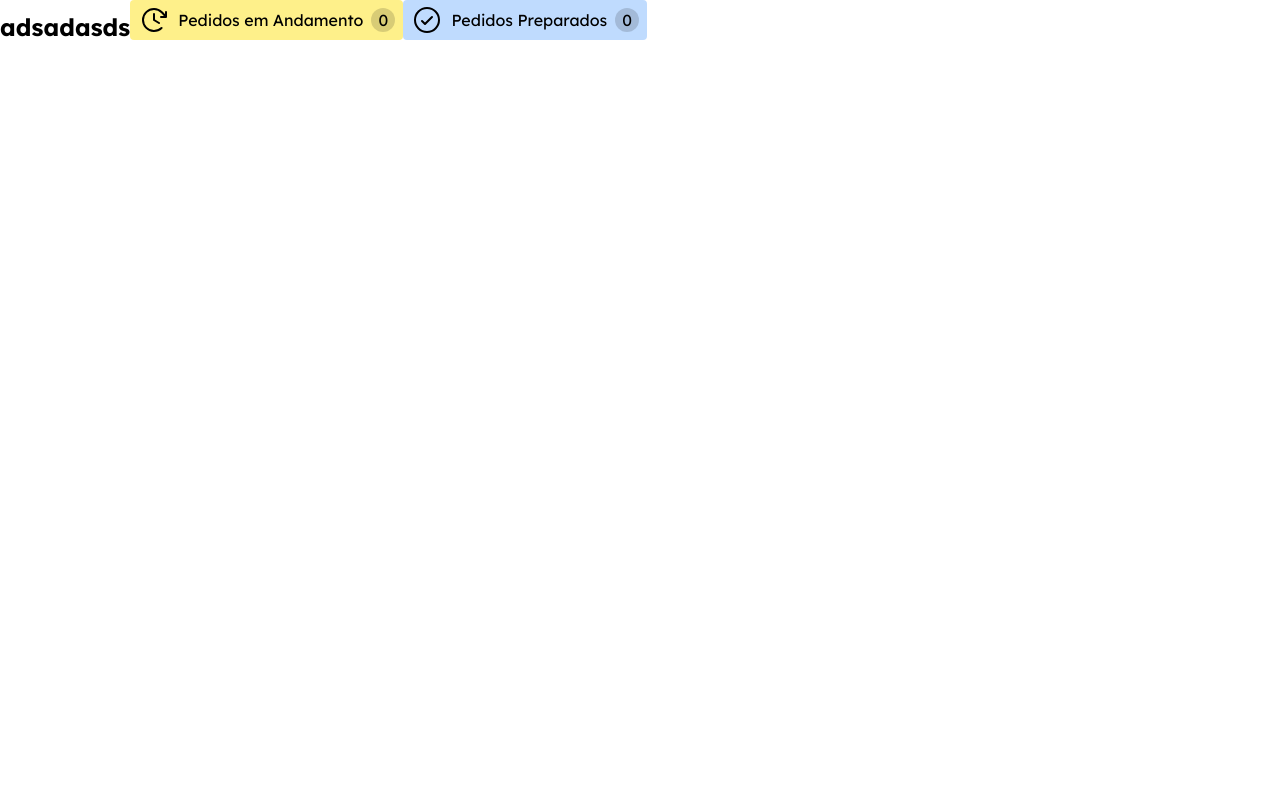
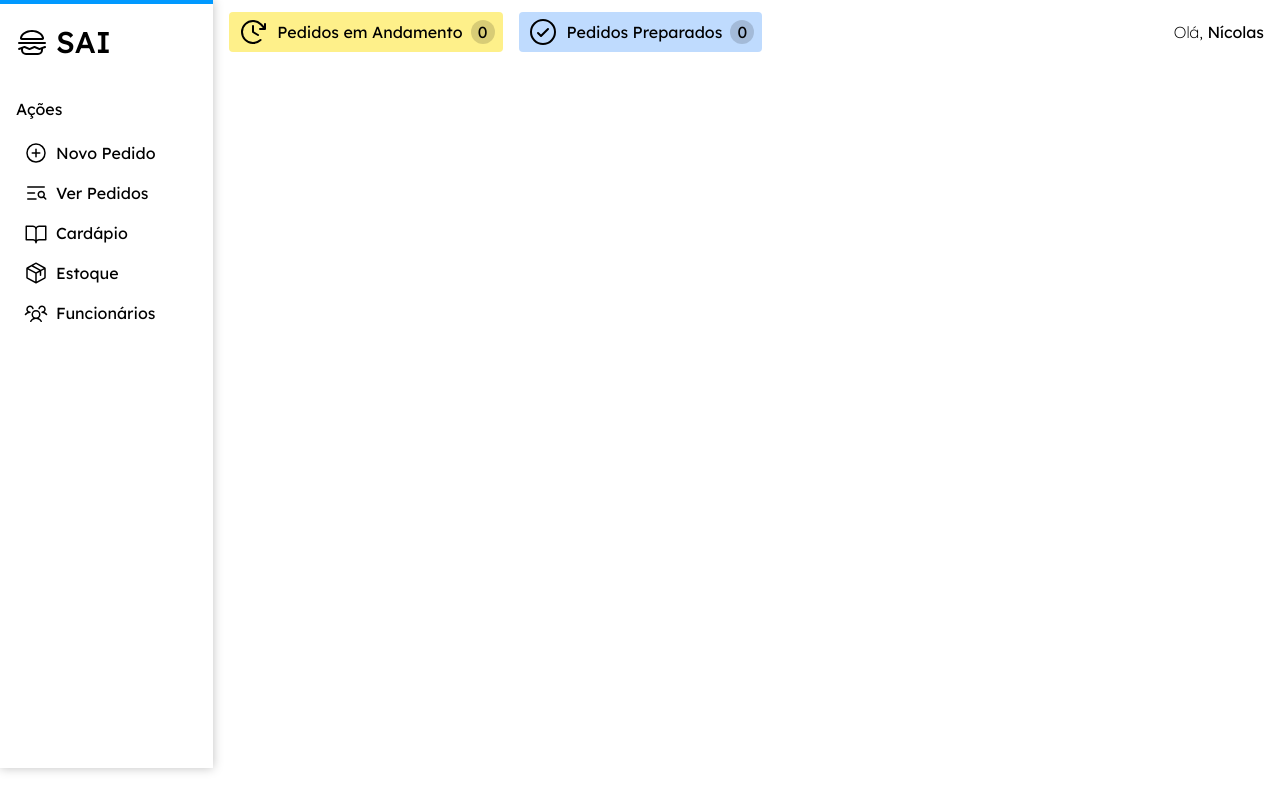
Before and after one commit to Hudson-H/CONSTRUCAO_DE_SOFTWARE__SAI, a React (Create React App) app in the folder frontend/: page / in a window 1280 px wide. Built offline with nearby package versions, Linux system fonts and the light colour scheme.

Commit message:
estruturacao base

```diff
--- /dev/null
+++ b/frontend/src/components/atoms/Label/Label.tsx
@@ -0,0 +1,39 @@
+import { ReactNode } from "react";
+import { textSizes, TextSizeType } from "../../../utils/style/TextSize";
+import { textColors, TextColorType } from "../../../utils/style/TextColor";
+
+type LabelProps = {
+  bold?: boolean;
+  light?: boolean;
+  italic?: boolean;
+  pointer?: boolean;
+  className?: string;
+  size?: TextSizeType;
+  color?: TextColorType;
+
+  children: ReactNode;
+}
+
+export function Label({
+  children,
+  bold,
+  light,
+  italic,
+  pointer,
+  size,
+  color,
+  className
+}: LabelProps) {
+  return <span className={`
+    ${bold && "font-medium"}
+    ${light && "font-extralight"}
+    ${italic && "italic"}
+    ${pointer && "cursor-pointer"}
+    ${textSizes[size??"base"]}
+    ${color && textColors[color]}
+    word-spacing-normal
+    ${className??""}
+  `}>
+    {children}
+  </span>
+}
--- a/frontend/src/components/atoms/Text/Text.tsx
+++ /dev/null
@@ -1,54 +0,0 @@
-import React, { ReactNode } from "react";
-
-const textColors = {
-    "black": "text-black",
-    "white": "text-white"
-} as const;
-
-const textWeights = {
-    "extra-light": "font-extralight",
-    "light": "font-light",
-    "normal": "font-normal",
-    "medium": "font-medium",
-    "semi-bold": "font-semibold",
-    "bold": "font-bold",
-    "extra-bold": "font-extrabold",
-    "black": "font-black",
-} as const;
-
-const textSizes = {
-    "sm": "text-xs",
-    "base": "text-base",
-    "xl": "text-2xl"
-} as const;
-
-export type TextColorType = keyof typeof textColors;
-export type TextWeightType = keyof typeof textWeights;
-export type TextSizeType = keyof typeof textSizes;
-
-type Text = {
-    color: TextColorType;
-    weight: TextWeightType;
-    size: TextSizeType;
-    children: ReactNode;
-    className?: string;
-};
-
-export default function Text({
-    color,
-    weight,
-    size,
-    className,
-    children
-}: Text) {
-    return <span
-        className={`
-            ${textColors[color]}
-            ${textWeights[weight]}
-            ${textSizes[size]}
-            ${className??""}
-        `}
-    >
-        { children }
-    </span>
-}
--- /dev/null
+++ b/frontend/src/components/atoms/Title/Title.tsx
@@ -0,0 +1,21 @@
+import { ReactNode } from "react";
+import { Label } from "../Label/Label";
+import { TextSizeType } from "../../../utils/style/TextSize";
+
+type TitleProps = {
+  size?: TextSizeType;
+  className?: string;
+
+  children: ReactNode;
+}
+
+export function Title({ size, children, className }: TitleProps) {
+  return <Label
+    size={size??"xl"}
+    color="black"
+    className={`leading-normal font-display ${className}`}
+    bold
+  >
+    {children}
+  </Label>
+}
--- /dev/null
+++ b/frontend/src/components/organisms/Header/Header.tsx
@@ -0,0 +1,35 @@
+import { ClockClockwise, CheckCircle } from "@phosphor-icons/react";
+import { Label } from "../../atoms/Label/Label";
+import TrackingButtton from "../../molecules/TrackingButton/TrackingButton";
+
+export function Header() {
+  return <div className="
+    items-center inline-flex h-16 px-4 py-2 justify-between col-span-10
+    sticky top-0
+  ">
+    <div className="justify-start items-center gap-4 flex">
+      <TrackingButtton
+        counter={0}
+        linkTo=""
+        color="yellow"
+        icon={<ClockClockwise size={32} />}
+      >
+        Pedidos em Andamento
+      </TrackingButtton>
+
+      <TrackingButtton
+        counter={0}
+        linkTo=""
+        color="blue"
+        icon={<CheckCircle size={32} />}
+      >
+        Pedidos Preparados
+      </TrackingButtton>
+    </div>
+
+    <div>
+      <Label light>Olá, </Label>
+      Nícolas
+    </div>
+  </div>
+}
--- /dev/null
+++ b/frontend/src/components/organisms/Root/Root.tsx
@@ -0,0 +1,18 @@
+import { ReactNode } from "react";
+import { Outlet } from "react-router-dom";
+import { Sidebar } from "../Sidebar/Sidebar";
+import { ClockClockwise, CheckCircle } from "@phosphor-icons/react";
+import { Label } from "../../atoms/Label/Label";
+import TrackingButtton from "../../molecules/TrackingButton/TrackingButton";
+import { Header } from "../Header/Header";
+
+export function Root() {
+  return <div className="grid grid-cols-12 grid-rows-12 gap-0 font-display text-base">
+    <Sidebar />
+    <Header />
+
+    <div className="col-span-10 px-4 py-2">
+      <Outlet />
+    </div>
+  </div>
+}
--- /dev/null
+++ b/frontend/src/components/organisms/Sidebar/Sidebar.tsx
@@ -0,0 +1,48 @@
+import React, { ReactNode } from "react"
+import { Label } from "../../atoms/Label/Label"
+import { BookOpen, Hamburger, ListMagnifyingGlass, Package, PlusCircle, UsersThree } from "@phosphor-icons/react";
+import { Title } from "../../atoms/Title/Title";
+import Button from "../../atoms/Button/Button";
+
+const sidebarButtons = [
+  { label: "Novo Pedido"  , icon: <PlusCircle size={24} /> },
+  { label: "Ver Pedidos"  , icon: <ListMagnifyingGlass size={24} /> },
+  { label: "Cardápio"     , icon: <BookOpen size={24} /> },
+  { label: "Estoque"      , icon: <Package size={24} /> },
+  { label: "Funcionários" , icon: <UsersThree size={24} /> },
+]
+
+
+type SidebarButtonProps = {
+  label: string;
+  icon: ReactNode;
+}
+
+function SidebarButton({ label, icon }: SidebarButtonProps) {
+  return <Button color="transparent" icon={icon} className="px-0 py-2 w-full">
+    { label }
+  </Button>
+}
+
+export function Sidebar() {
+  return <div className="
+      flex
+      row-span-12 col-span-2 p-4
+      shadow-[0px_0px_10px_0px_rgba(0,0,0,0.25)]
+      border-t-4 border-[#0099ff]
+      flex-col justify-start items-start gap-8
+      overflow-hidden
+      font-inherit
+    ">
+    <Title className="justify-start items-center gap-2 inline-flex">
+      <Hamburger size={32} /> SAI
+    </Title>
+
+    <div className="gap-3 flex flex-col">
+      <Label>Ações</Label>
+      <div className="flex flex-col justify-start items-start h-full w-full">
+        {sidebarButtons.map(SidebarButton)}
+      </div>
+    </div>
+  </div>
+}
--- a/frontend/src/routes.tsx
+++ b/frontend/src/routes.tsx
@@ -1,10 +1,13 @@
 import { Route, RouterProvider, createBrowserRouter, createRoutesFromElements } from 'react-router-dom';
 import './index.css';
 import { Index } from './views/index/Index';
+import { Root } from './components/organisms/Root/Root';
 
 const router = createBrowserRouter(
   createRoutesFromElements(<>
-    <Route path="/" element={<Index/>}></Route>
+    <Route element={<Root />}>
+      <Route path="/" element={<Index/>}></Route>
+    </Route>
   </>)
 );
 
--- /dev/null
+++ b/frontend/src/utils/style/TextColor.ts
@@ -0,0 +1,6 @@
+export const textColors = {
+    "black": "text-black",
+    "white": "text-white"
+} as const;
+
+export type TextColorType = keyof typeof textColors;
--- /dev/null
+++ b/frontend/src/utils/style/TextSize.ts
@@ -0,0 +1,7 @@
+export const textSizes = {
+    "sm": "text-xs",
+    "base": "text-base",
+    "xl": "text-3xl"
+} as const;
+
+export type TextSizeType = keyof typeof textSizes;
--- /dev/null
+++ b/frontend/src/utils/style/TextWeight.ts
@@ -0,0 +1,12 @@
+export const textWeights = {
+    "extra-light": "font-extralight",
+    "light": "font-light",
+    "normal": "font-normal",
+    "medium": "font-medium",
+    "semi-bold": "font-semibold",
+    "bold": "font-bold",
+    "extra-bold": "font-extrabold",
+    "black": "font-black",
+} as const;
+
+export type TextWeightType = keyof typeof textWeights;
--- a/frontend/src/views/index/Index.tsx
+++ b/frontend/src/views/index/Index.tsx
@@ -1,28 +1,9 @@
 import { CheckCircle, ClockClockwise, Horse } from "@phosphor-icons/react";
 import Button from "../../components/atoms/Button/Button";
 import TrackingButtton from "../../components/molecules/TrackingButton/TrackingButton";
-import Text from "../../components/atoms/Text/Text";
+import { Label } from "../../components/atoms/Label/Label";
 
 export function Index() {
-    return <div className="font-display text-base">
-        <Text color="black" weight="bold" size="xl">adsadasds</Text>
-
-        <TrackingButtton
-            counter={0}
-            linkTo=""
-            color="yellow"
-            icon={<ClockClockwise size={32} />}
-        >
-            Pedidos em Andamento
-        </TrackingButtton>
-
-        <TrackingButtton
-            counter={0}
-            linkTo=""
-            color="blue"
-            icon={<CheckCircle size={32} />}
-        >
-            Pedidos Preparados
-        </TrackingButtton>
+    return <div className="">
     </div>
 }
```
Also changed, not shown: 1 other file (tests, documents, lock files or other folders).
